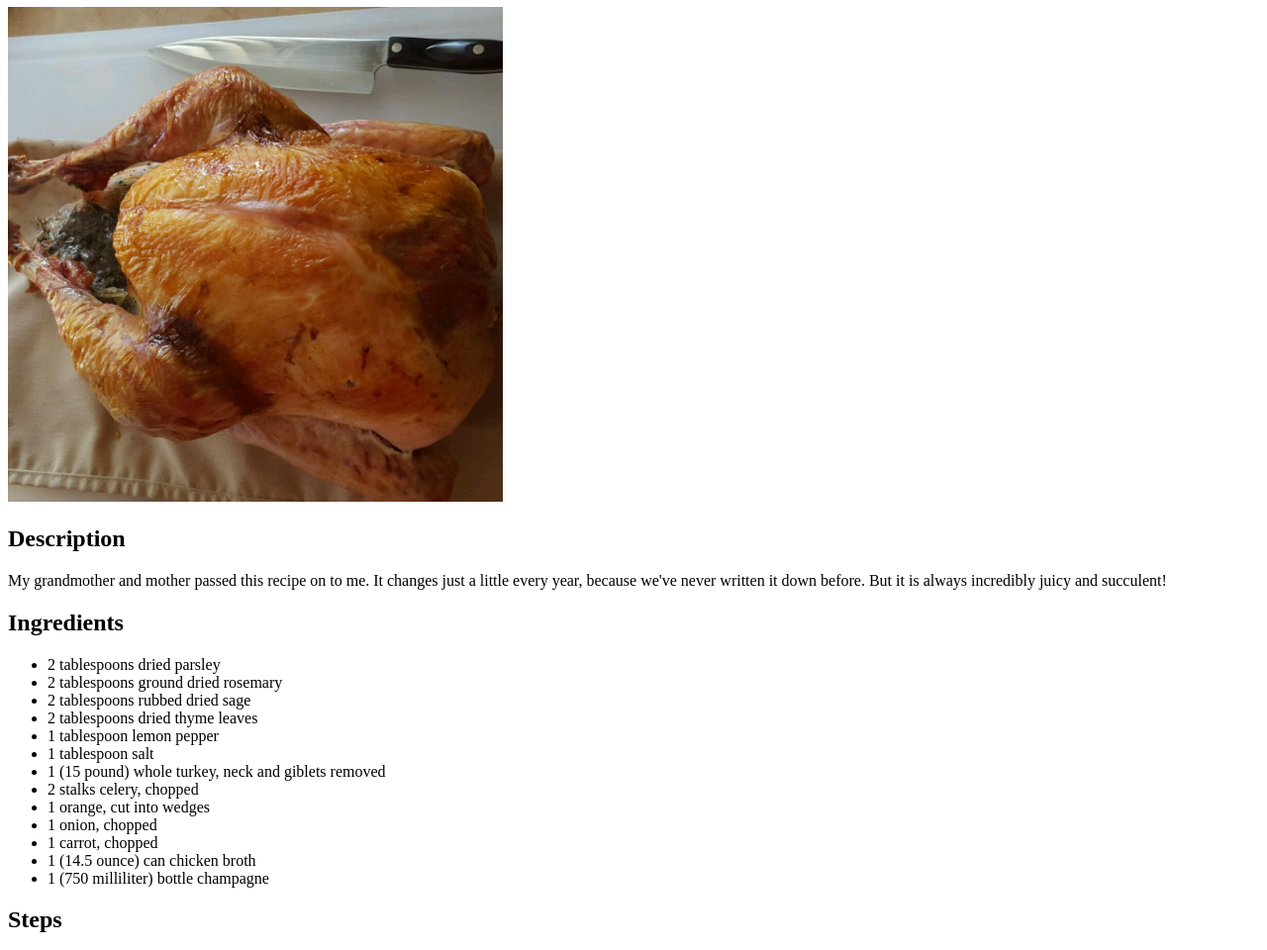
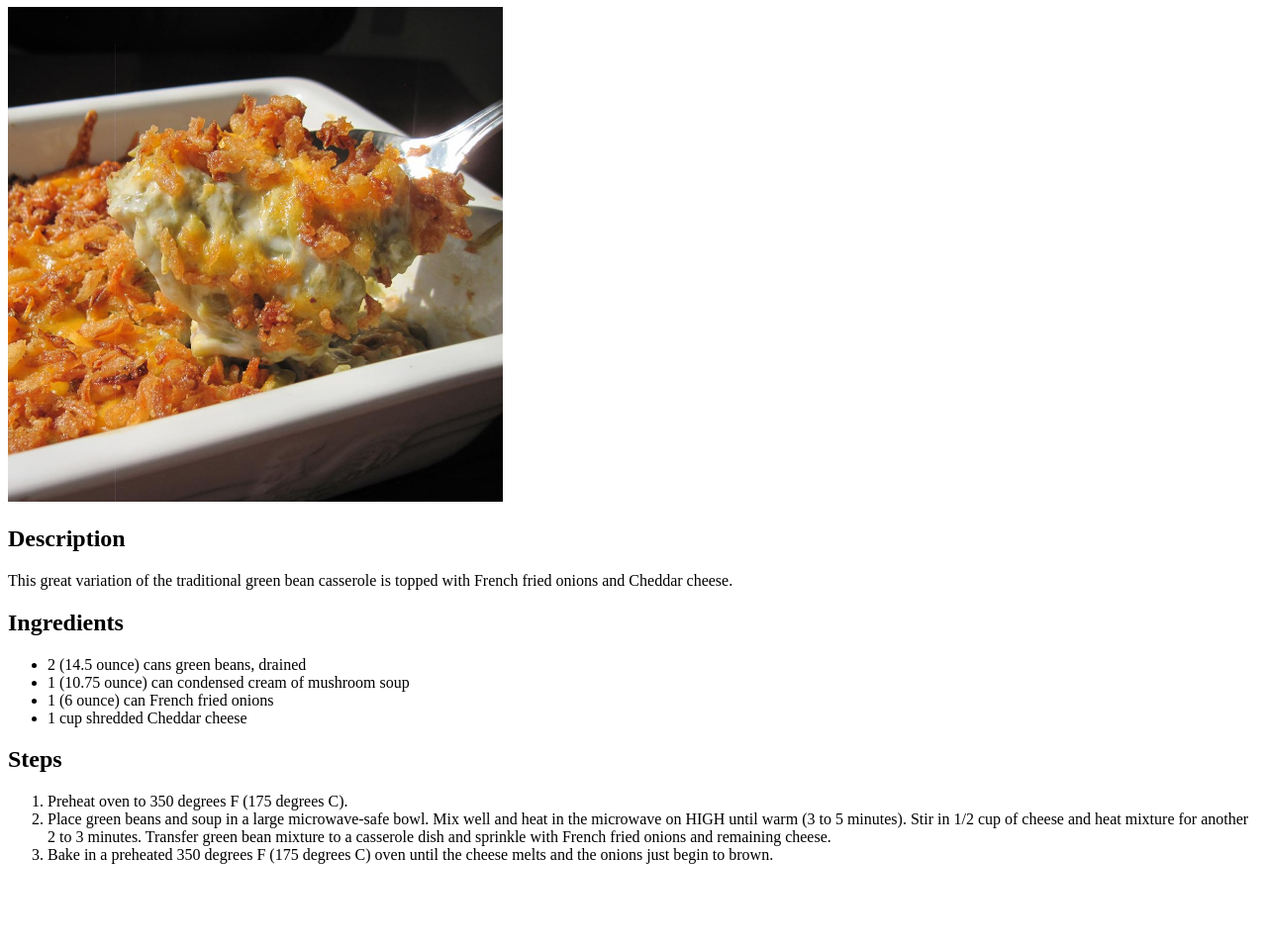
Before and after one commit to yamakenth/odin-recipes, a plain HTML site: page recipes/best-green-bean-casserole.html in a window 1280 px wide. Shown: the part 73-1033 px from the top of the page at 99% size. After the commit the page ends 962 px from the top, so only its background shows below. Drawn offline with Linux system fonts and the light colour scheme.

Commit message:
Add an image and texts in best-green-bean-casserole.html

```diff
--- a/recipes/best-green-bean-casserole.html
+++ b/recipes/best-green-bean-casserole.html
@@ -3,49 +3,42 @@
 
 <head>
     <meta charset="UTF-8">
-    <title>Juicy Thanksgiving Turkey</title>
+    <title>Best Green Bean Casserole</title>
 </head>
 
 <body>
     <!-- Recipe Name -->
-    <h1>Juicy Thanksgiving Turkey</h1>
+    <h1>Best Green Bean Casserole</h1>
 
     <!-- Image -->
-    <img src="../img/juicy-thanksgiving-turkey.jpeg" alt="a cooked turkey" width="500" height="500">
+    <img src="../img/best-green-bean-casserole.jpeg" alt="green bean casserole on a spoon" width="500" height="500">
 
     <!-- Description -->
     <h2>Description</h2>
-    <p>My grandmother and mother passed this recipe on to me. It changes just a little every year, because we've never written it down before. But it is always incredibly juicy and succulent!</p>
+    <p>
+        This great variation of the traditional green bean casserole is topped with French fried onions and Cheddar cheese.
+    </p>
 
     <!-- Ingredients -->
     <h2>Ingredients</h2>
     <ul>
-        <li>2 tablespoons dried parsley</li>
-        <li>2 tablespoons ground dried rosemary</li>
-        <li>2 tablespoons rubbed dried sage</li>
-        <li>2 tablespoons dried thyme leaves</li>
-        <li>1 tablespoon lemon pepper</li>
-        <li>1 tablespoon salt</li>
-        <li>1 (15 pound) whole turkey, neck and giblets removed</li>
-        <li>2 stalks celery, chopped</li>
-        <li>1 orange, cut into wedges</li>
-        <li>1 onion, chopped</li>
-        <li>1 carrot, chopped</li>
-        <li>1 (14.5 ounce) can chicken broth</li>
-        <li>1 (750 milliliter) bottle champagne</li>
+        <li>2 (14.5 ounce) cans green beans, drained</li>
+        <li>1 (10.75 ounce) can condensed cream of mushroom soup</li>
+        <li>1 (6 ounce) can French fried onions</li>
+        <li>1 cup shredded Cheddar cheese</li>
     </ul>
 
     <!-- Steps -->
     <h2>Steps</h2>
     <ol>
         <li>
-            Preheat an oven to 350 degrees F (175 degrees C). Line a turkey roaster with long sheets of aluminum foil that will be long enough to wrap over the turkey.
+            Preheat oven to 350 degrees F (175 degrees C).
         </li>
         <li>
-            Stir together the parsley, rosemary, sage, thyme, lemon pepper, and salt in a small bowl. Rub the herb mixture into the cavity of the turkey, then stuff with the celery, orange, onion, and carrot. Truss if desired, and place the turkey into the roasting pan. Pour the chicken broth and champagne over the turkey, making sure to get some champagne in the cavity. Bring the aluminum foil over the top of the turkey, and seal. Try to keep the foil from touching the skin of the turkey breast or legs.
+            Place green beans and soup in a large microwave-safe bowl. Mix well and heat in the microwave on HIGH until warm (3 to 5 minutes). Stir in 1/2 cup of cheese and heat mixture for another 2 to 3 minutes. Transfer green bean mixture to a casserole dish and sprinkle with French fried onions and remaining cheese.
         </li>
         <li>
-            Bake the turkey in the preheated oven for 2 1/2 to 3 hours until no longer pink at the bone and the juices run clear. Uncover the turkey, and continue baking until the skin turns golden brown, 30 minutes to 1 hour longer. An instant-read thermometer inserted into the thickest part of the thigh, near the bone should read 180 degrees F (82 degrees C). Remove the turkey from the oven, cover with a doubled sheet of aluminum foil, and allow to rest in a warm area 10 to 15 minutes before slicing.
+            Bake in a preheated 350 degrees F (175 degrees C) oven until the cheese melts and the onions just begin to brown.
         </li>
     </ol>
 </body>
```
